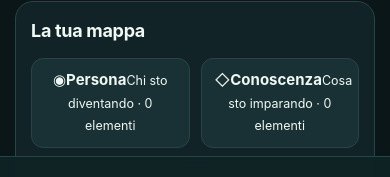
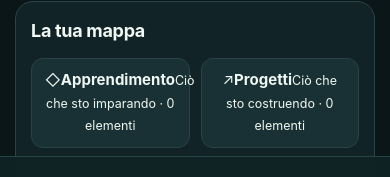
Before and after one commit to francescoj2307-bot/my-brain-mobile, a plain HTML site: page index.html in a window 390 px wide. Shown: the part 614-791 px from the top of the page. Drawn offline with Linux system fonts and the light colour scheme.

Commit message:
Align mobile map with original My Brain five domains

```diff
--- a/index.html
+++ b/index.html
@@ -17,11 +17,12 @@
 <script>
 (function(){
 'use strict';
-var AREAS={persona:['Persona','◉','Chi sto diventando'],conoscenza:['Conoscenza','◇','Cosa sto imparando'],progetti:['Progetti','↗','Cosa sto costruendo'],decisioni:['Decisioni','⚖','Come penso e scelgo'],crescita:['Crescita','✳','Come sto evolvendo']};
+var AREAS={apprendimento:['Apprendimento','◇','Ciò che sto imparando'],progetti:['Progetti','↗','Ciò che sto costruendo'],obiettivi:['Obiettivi','◎','Dove voglio arrivare'],decisioni:['Decisioni','⚖','Come scelgo'],evoluzione:['Evoluzione','✳','Come sto cambiando']};
 var PAGES=[['home','⌂','Home'],['mappa','◎','Mappa'],['oggi','✓','Oggi'],['inbox','✦','Inbox'],['archivio','▤','Archivio'],['timeline','◷','Timeline'],['impostazioni','⚙','Impostazioni']];
 var key='my-brain-mobile-v1',initial={version:1,entries:[],events:[]},db,route='home',areaFilter='',query='',editId=null;
 function fresh(){return JSON.parse(JSON.stringify(initial))}
 try{db=JSON.parse(localStorage.getItem(key)||'null');if(!db||!Array.isArray(db.entries)||!Array.isArray(db.events))db=fresh()}catch(e){db=fresh()}
+for(const entry of db.entries){if(entry.area==='persona')entry.area='obiettivi';else if(entry.area==='conoscenza')entry.area='apprendimento';else if(entry.area==='crescita')entry.area='evoluzione'}
 function byId(id){return document.getElementById(id)}
 function el(tag,txt,cls){var n=document.createElement(tag);if(txt!==undefined&&txt!==null)n.textContent=String(txt);if(cls)n.className=cls;return n}
 function append(parent){Array.prototype.slice.call(arguments,1).forEach(function(child){if(child)parent.appendChild(child)});return parent}
```
